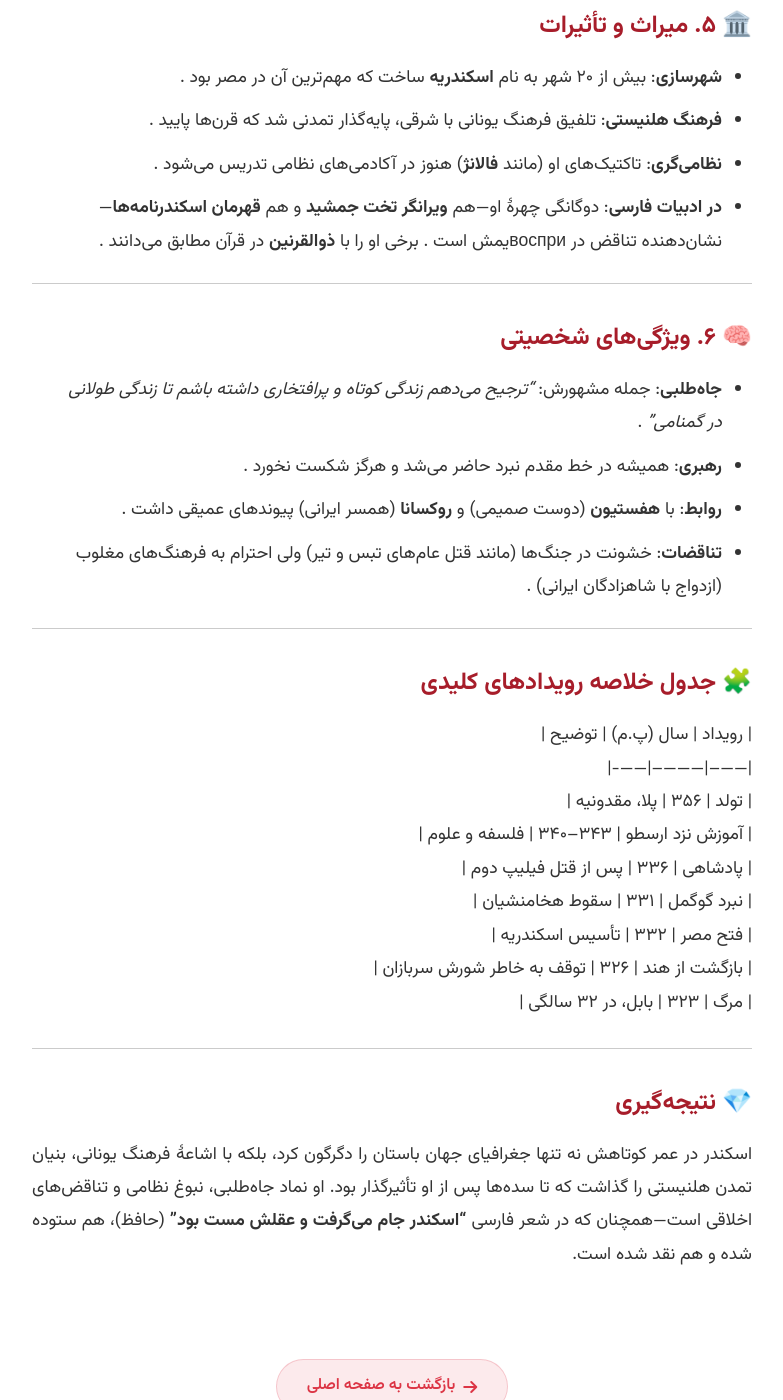
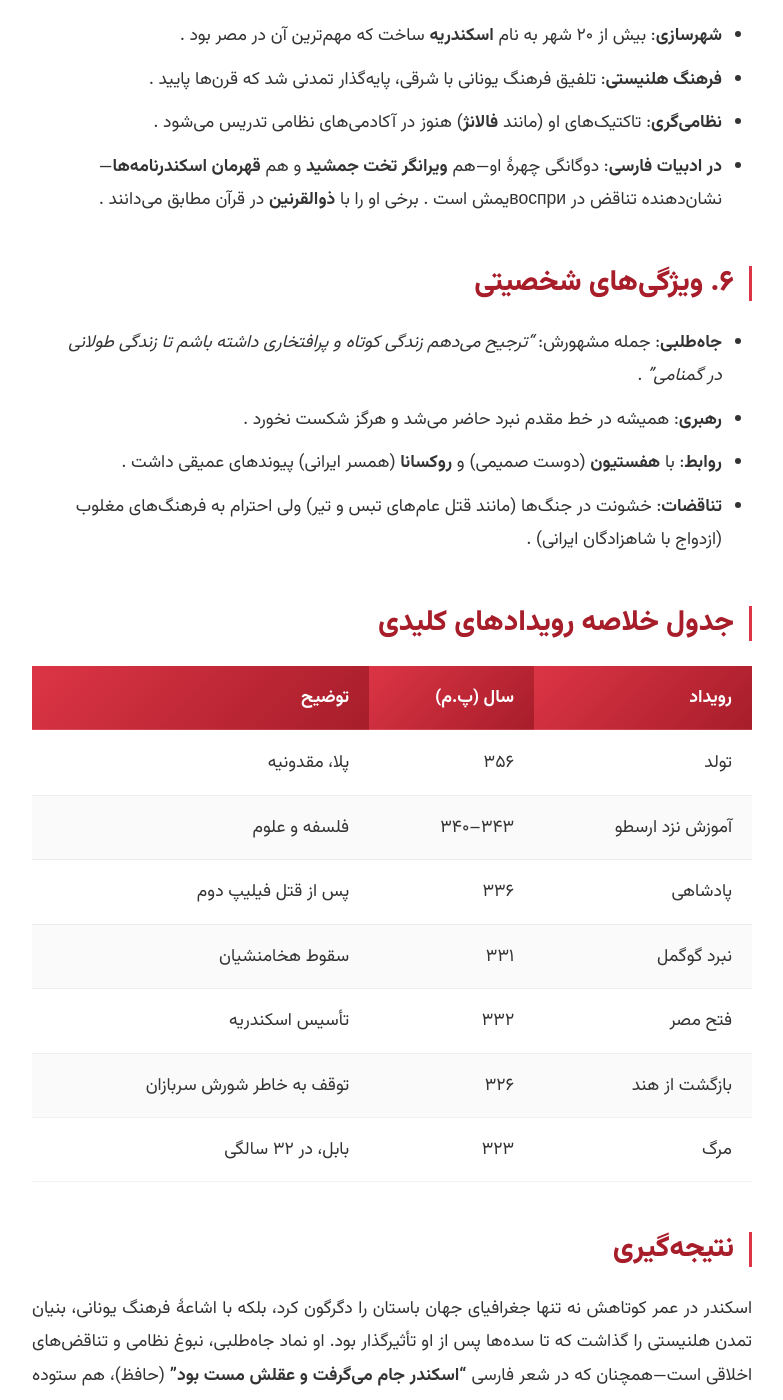
Before and after one commit to darkblog/darkblog.github.io, a Jekyll site: the page built from _posts/2025-7-6-76.md, in a window 1280 px wide and 1400 px high, scrolled down 2252 px. Shown: the whole window, without its empty margins (248-1031 px from the left). Built offline with Jekyll 4.4.1, drawn with Linux system fonts in a browser that asks for light colours; some of the changed lines change nothing that is shown; some of the changed text lies outside the part shown.

Commit message:
Update 2025-7-6-76.md

```diff
--- a/_posts/2025-7-6-76.md
+++ b/_posts/2025-7-6-76.md
@@ -1,72 +1,57 @@
 ---
 layout: post
-title: اسکندر مقدونی
+title: زندگینامه اسکندر مقدونی (اسکندر کبیر)
 ---
-
-### 👑 زندگینامه اسکندر مقدونی (اسکندر کبیر)
 
 اسکندر سوم مقدونی (۳۵۶–۳۲۳ پیش از میلاد)، مشهور به **اسکندر کبیر**، یکی از بزرگترین فرماندهان نظامی تاریخ و بنیانگذار امپراتوریی بود که از یونان تا هند گسترش یافت. در فرهنگ فارسی با عناوینی مانند **اسکندر مقدونی**، **ذوالقرنین** (در برخی منابع اسلامی) و **خداوندگار آسیا** شناخته می‌شود .
 
----
-
-### 🕰️ ۱. تولد و سال‌های آغازین
+## ۱. تولد و سال‌های آغازین
 - **تولد**: در ۲۰ یا ۲۱ ژوئیه ۳۵۶ پیش از میلاد در **پلا**، پایتخت مقدونیه، به دنیا آمد .
 - **خانواده**: پدرش **فیلیپ دوم**، پادشاه مقدونیه، و مادرش **المپیاس**، شاهزاده‌ای از اپیروس بود.
 - **آموزش**: از ۱۳ تا ۱۶ سالگی تحت تعلیم **ارسطو**، فیلسوف نامدار یونان، قرار گرفت. او فلسفه، طب، ادبیات و علوم را آموخت و عشق به دانش در او شکل گرفت .
 - **نخستین نشانه‌های نبوغ**: در ۱۰ سالگی اسب سرکش **بوکفالوس** را رام کرد، که بعدها اسب جنگی محبوبش شد .
 - **نخستین فرماندهی**: در ۱۶ سالگی، هنگام لشکرکشی پدر به بیزانس، مسئولیت مقدونیه را بر عهده گرفت و شورش تراکیان را سرکوب کرد .
 
----
-
-### ⚔️ ۲. به قدرت رسیدن و آغاز فتوحات
+## ۲. به قدرت رسیدن و آغاز فتوحات
 - **جانشینی**: پس از ترور پدرش در ۳۳۶ پیش از میلاد، در ۲۰ سالگی به تخت نشست .
 - **سرکوب شورش‌ها**: شورش‌های یونان را با خشونت فرونشاند؛ مثلاً شهر **تبس** را ویران کرد .
 - **لقب‌ها**: پیشگوی معبد دلفی او را **"سردار شکست‌ناپذیر"** نامید .
 
----
-
-### 🌍 ۳. فتوحات نظامی
+## ۳. فتوحات نظامی
 اسکندر با ارتشی ۳۵٬۰۰۰ نفری به آسیا لشکرکشی کرد:
 
-#### 🇮🇷 **فتح ایران** (۳۳۴–۳۳۰ پ.م):
+### **فتح ایران** (۳۳۴–۳۳۰ پ.م):
 - **نبرد گرانیکوس** (۳۳۴ پ.م): نخستین پیروزی بزرگ علیه سپاه هخامنشی .
 - **نبرد ایسوس** (۳۳۳ پ.م): شکست داریوش سوم و اسیر شدن خانواده او .
 - **نبرد گوگمل** (۳۳۱ پ.م): پایان حکومت هخامنشیان. اسکندر با تاکتیک هوشمندانه، داریوش را فراری داد و **"شاهنشاه پارس"** لقب گرفت .
 - **تسخیر تخت جمشید**: طبق برخی منابع، کاخ پرسپولیس را به آتش کشید .
 
-#### 🇪🇬 **فتح مصر** (۳۳۲ پ.م):
+### **فتح مصر** (۳۳۲ پ.م):
 - مصریان او را **"فرعون"** و **"پسر آمون"** خواندند.
 - بنیانگذاری **اسکندریه**، که به مرکز فرهنگی هلنیستی تبدیل شد .
 
-#### 🇮🇳 **حمله به هند** (۳۲۶ پ.م):
+### **حمله به هند** (۳۲۶ پ.م):
 - پس از عبور از رود سند، به پنجاب رسید.
 - به دلیل شورش سربازان خسته، پیشروی متوقف شد و به بابل بازگشت .
 
----
-
-### 💀 ۴. مرگ و جانشینی
+## ۴. مرگ و جانشینی
 - **درگذشت**: در ۱۰ یا ۱۱ ژوئن ۳۲۳ پ.م در **بابل**، در ۳۲ سالگی، بر اثر تب (احتمالاً مالاریا یا مسمومیت) درگذشت .
 - **جانشینان**: امپراتوری او بین سردارانش (**دیادوخوی**) تقسیم شد. پسرش **اسکندر چهارم** به دنیا آمد، اما کشته شد .
 
----
-
-### 🏛️ ۵. میراث و تأثیرات
+## ۵. میراث و تأثیرات
 - **شهرسازی**: بیش از ۲۰ شهر به نام **اسکندریه** ساخت که مهم‌ترین آن در مصر بود .
 - **فرهنگ هلنیستی**: تلفیق فرهنگ یونانی با شرقی، پایه‌گذار تمدنی شد که قرن‌ها پایید .
 - **نظامی‌گری**: تاکتیک‌های او (مانند **فالانژ**) هنوز در آکادمی‌های نظامی تدریس می‌شود .
 - **در ادبیات فارسی**: دوگانگی چهرهٔ او—هم **ویرانگر تخت جمشید** و هم **قهرمان اسکندرنامه‌ها**—نشان‌دهنده تناقض در восприیمش است . برخی او را با **ذوالقرنین** در قرآن مطابق می‌دانند .
 
----
-
-### 🧠 ۶. ویژگی‌های شخصیتی
+## ۶. ویژگی‌های شخصیتی
 - **جاه‌طلبی**: جمله مشهورش: *"ترجیح می‌دهم زندگی کوتاه و پرافتخاری داشته باشم تا زندگی طولانی در گمنامی"* .
 - **رهبری**: همیشه در خط مقدم نبرد حاضر می‌شد و هرگز شکست نخورد .
 - **روابط**: با **هفستیون** (دوست صمیمی) و **روکسانا** (همسر ایرانی) پیوندهای عمیقی داشت .
 - **تناقضات**: خشونت در جنگ‌ها (مانند قتل عام‌های تبس و تیر) ولی احترام به فرهنگ‌های مغلوب (ازدواج با شاهزادگان ایرانی) .
 
----
+## جدول خلاصه رویدادهای کلیدی
 
-### 🧩 جدول خلاصه رویدادهای کلیدی
 | رویداد | سال (پ.م) | توضیح |
 |--------|-----------|-------|
 | تولد   | ۳۵۶       | پلا، مقدونیه |
@@ -77,7 +62,5 @@ title: اسکندر مقدونی
 | بازگشت از هند | ۳۲۶ | توقف به خاطر شورش سربازان |
 | مرگ | ۳۲۳ | بابل، در ۳۲ سالگی |
 
----
-
-### 💎 نتیجه‌گیری
+## نتیجه‌گیری
 اسکندر در عمر کوتاهش نه تنها جغرافیای جهان باستان را دگرگون کرد، بلکه با اشاعهٔ فرهنگ یونانی، بنیان تمدن هلنیستی را گذاشت که تا سده‌ها پس از او تأثیرگذار بود. او نماد جاه‌طلبی، نبوغ نظامی و تناقض‌های اخلاقی است—همچنان که در شعر فارسی **"اسکندر جام می‌گرفت و عقلش مست بود"** (حافظ)، هم ستوده شده و هم نقد شده است.
```
